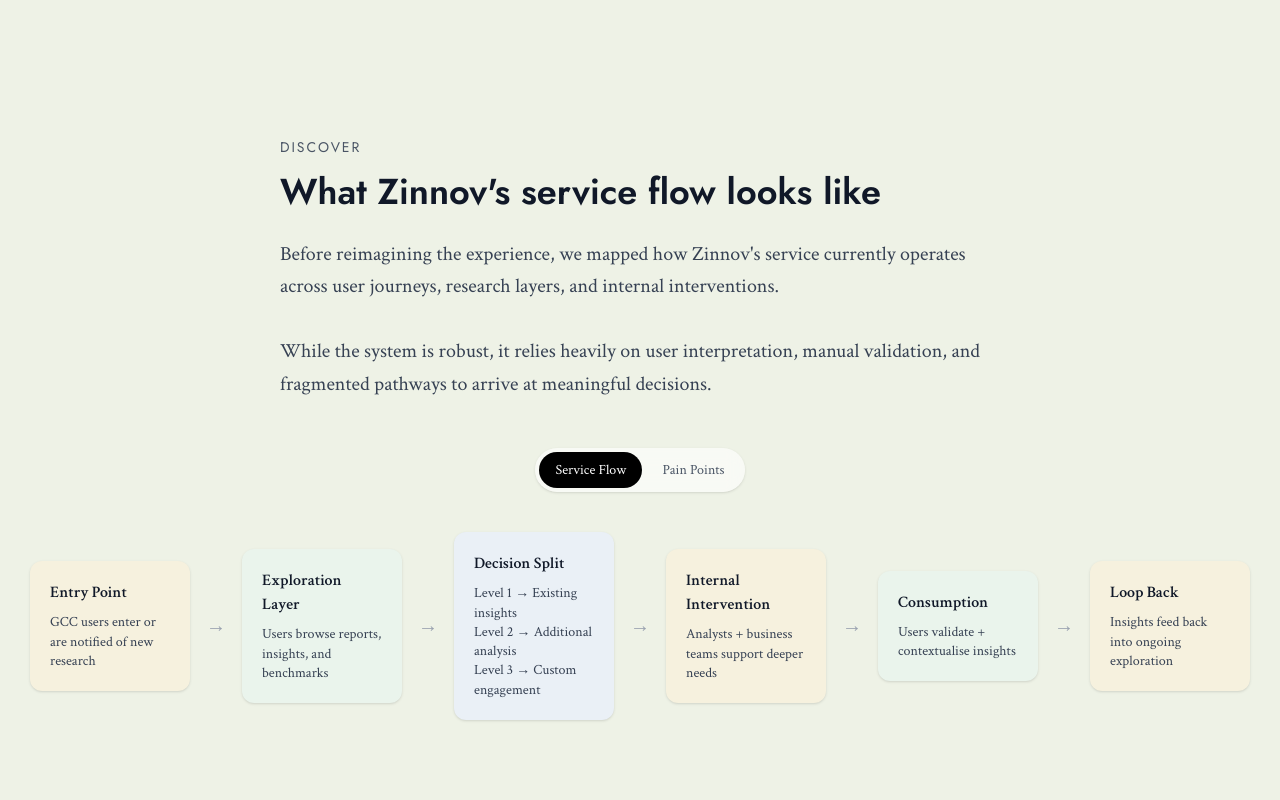
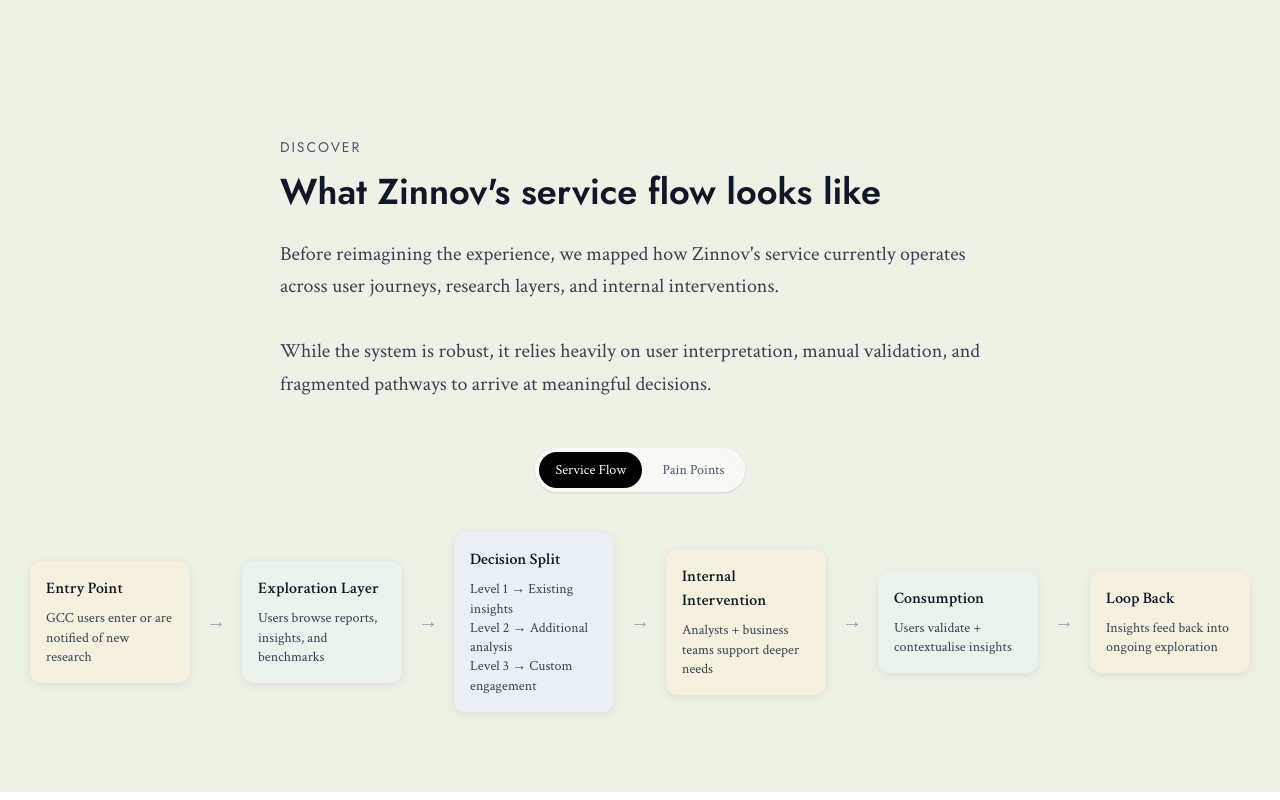
Before and after one commit to uxsneha26/zinnov-case-study, a Next.js app: page / in a window 1280 px wide. Shown: the part 3163-3963 px from the top of the page. Built offline with nearby package versions, Linux system fonts and the light colour scheme.

Commit message:
refined service flow spacing and pain overlay

```diff
--- a/app/page.tsx
+++ b/app/page.tsx
@@ -250,7 +250,7 @@
   );
   const Card = ({ title, children, color }: any) => (
     <div
-      className="relative rounded-xl p-5 w-[160px] shadow-sm"
+      className="relative rounded-xl px-4 py-4 w-[160px] shadow-[0_2px_8px_rgba(0,0,0,0.08)]"
       style={{ backgroundColor: color }}
     >
       <h3 className="font-semibold text-gray-900 mb-2">{title}</h3>
@@ -259,7 +259,9 @@
   );
 
   const Arrow = () => (
-    <div className="text-gray-400 text-xl mx-2">→</div>
+    <div className="flex items-center justify-center text-gray-400 text-xl">
+      →
+    </div>
   );
 
   const PainWrapper = ({ children, note }: any) => (
@@ -528,7 +530,7 @@
           className="flex justify-center"
         >
           <div className="w-full flex justify-center">
-          <div className="flex items-center justify-center gap-2">
+          <div className="flex items-center justify-center gap-4">
 
     {/* Entry Point */}
     {view === "pain" ? (
```
